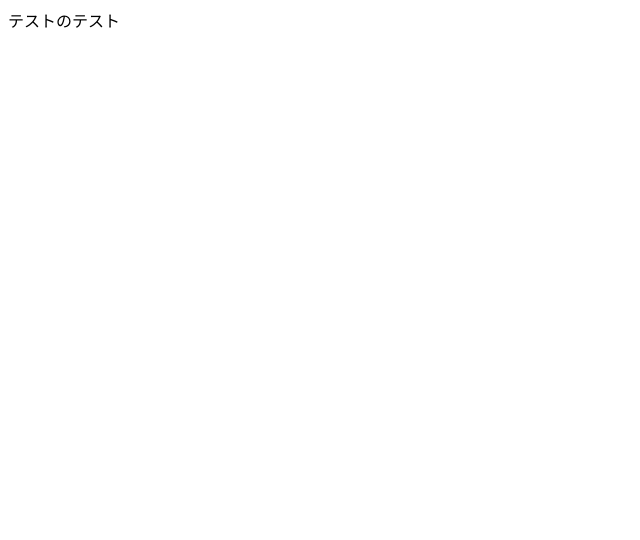
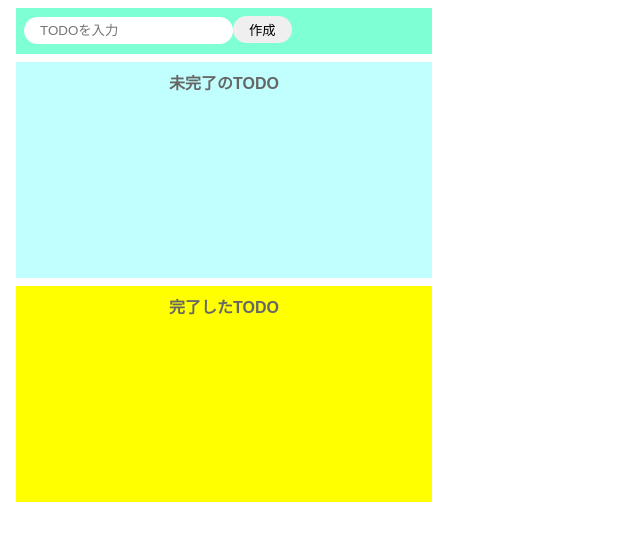
Before and after one commit to moonlight4617/task-app, a React (Create React App) app: page / in a window 1280 px wide. Shown: the top 540 px of the page, without its empty margins (0-640 px from the left). Built offline with nearby package versions, Linux system fonts and the light colour scheme.

Commit message:
デイリーtodo画面作成

```diff
--- a/src/App.jsx
+++ b/src/App.jsx
@@ -1,11 +1,57 @@
-import React from "react";
-import './App.css';
+import React, { useState } from "react";
+import "./styles.css";
+import { InputTodo } from "./components/InputTodo";
+import { Incomplete } from "./components/Incomplete";
+import { Complete } from "./components/Complete";
 
 export const App = () => {
+  const [incompleteList, setIncompleteList] = useState([]);
+  const [completeList, setCompleteList] = useState([]);
+  const [inputText, setInputText] = useState("");
+  const onChangeText = (e) => {
+    setInputText(e.target.value);
+  };
+  const onClickAdd = () => {
+    if (inputText === "") return;
+    const newIncompleteList = [...incompleteList, inputText];
+    setIncompleteList(newIncompleteList);
+    setInputText("");
+  };
+  const onClickDelete = (index) => {
+    const newIncompleteList = [...incompleteList];
+    newIncompleteList.splice(index, 1);
+    setIncompleteList(newIncompleteList);
+  };
+  const onClickComplete = (index) => {
+    const newIncompleteList = [...incompleteList];
+    const newCompleteList = [...completeList, incompleteList[index]];
+    newIncompleteList.splice(index, 1);
+    setIncompleteList(newIncompleteList);
+    setCompleteList(newCompleteList);
+  };
+  const onClickReturn = (index) => {
+    const newCompleteList = [...completeList];
+    const newIncompleteList = [...incompleteList, completeList[index]];
+    newCompleteList.splice(index, 1);
+    setCompleteList(newCompleteList);
+    setIncompleteList(newIncompleteList);
+  };
 
   return (
     <>
-      <div>テストのテスト</div>
+      <InputTodo
+        input={inputText}
+        onChange={onChangeText}
+        onClick={onClickAdd}
+        disabledFlag={incompleteList.length >= 5}
+      />
+      {incompleteList.length >= 5 && "TODOリストの上限に達しています"}
+      <Incomplete
+        incompleteList={incompleteList}
+        onClickComplete={onClickComplete}
+        onClickDelete={onClickDelete}
+      />
+      <Complete onClickReturn={onClickReturn} completeList={completeList} />
     </>
   );
 };
--- /dev/null
+++ b/src/components/Complete.jsx
@@ -0,0 +1,30 @@
+import React from "react";
+
+export const Complete = (props) => {
+  const { completeList, onClickReturn } = props;
+  return (
+    <>
+      <div className="complete-area">
+        <p className="title">完了したTODO</p>
+        <ul>
+          {completeList.map((todo, index) => {
+            return (
+              <li key={todo}>
+                <div className="list-row">
+                  {todo}
+                  <button
+                    onClick={() => {
+                      onClickReturn(index);
+                    }}
+                  >
+                    戻す
+                  </button>
+                </div>
+              </li>
+            );
+          })}
+        </ul>
+      </div>
+    </>
+  );
+};
--- /dev/null
+++ b/src/components/Incomplete.jsx
@@ -0,0 +1,25 @@
+import React from "react";
+
+export const Incomplete = (props) => {
+  const { incompleteList, onClickComplete, onClickDelete } = props;
+  return (
+    <>
+      <div className="incomplete-area">
+        <p className="title">未完了のTODO</p>
+        <ul>
+          {incompleteList.map((todo, index) => {
+            return (
+              <li key={todo}>
+                <div className="list-row">
+                  {todo}
+                  <button onClick={() => onClickComplete(index)}>完了</button>
+                  <button onClick={() => onClickDelete(index)}>削除</button>
+                </div>
+              </li>
+            );
+          })}
+        </ul>
+      </div>
+    </>
+  );
+};
--- /dev/null
+++ b/src/components/InputTodo.jsx
@@ -0,0 +1,18 @@
+import React from "react";
+
+export const InputTodo = (props) => {
+  const { input, onChange, onClick, disabledFlag } = props;
+  return (
+    <>
+      <div className="input-area">
+        <input
+          disabled={disabledFlag}
+          placeholder="TODOを入力"
+          value={input}
+          onChange={onChange}
+        />
+        <button onClick={onClick}>作成</button>
+      </div>
+    </>
+  );
+};
--- /dev/null
+++ b/src/styles.css
@@ -0,0 +1,63 @@
+body {
+  font-family: sans-serif;
+}
+
+input {
+  border-radius: 16px;
+  border: none;
+  padding: 6px 16px;
+  outline: none;
+}
+
+button:hover {
+  background-color: pink;
+  color: white;
+  cursor: pointer;
+}
+
+button {
+  border-radius: 16px;
+  border: none;
+  padding: 4px 16px;
+}
+
+li {
+  margin-right: 8px;
+}
+
+.input-area {
+  background-color: aquamarine;
+  padding: 8px;
+  margin: 8px;
+  width: 400px;
+  height: 30px;
+}
+
+.incomplete-area {
+  background-color: #c1ffff;
+  padding: 8px;
+  margin: 8px;
+  width: 400px;
+  min-height: 200px;
+}
+
+.complete-area {
+  background-color: yellow;
+  padding: 8px;
+  margin: 8px;
+  width: 400px;
+  min-height: 200px;
+}
+
+.list-row {
+  display: flex;
+  align-items: center;
+  padding-bottom: 4px;
+}
+
+.title {
+  text-align: center;
+  margin-top: 0px;
+  font-weight: bold;
+  color: #666;
+}
```
